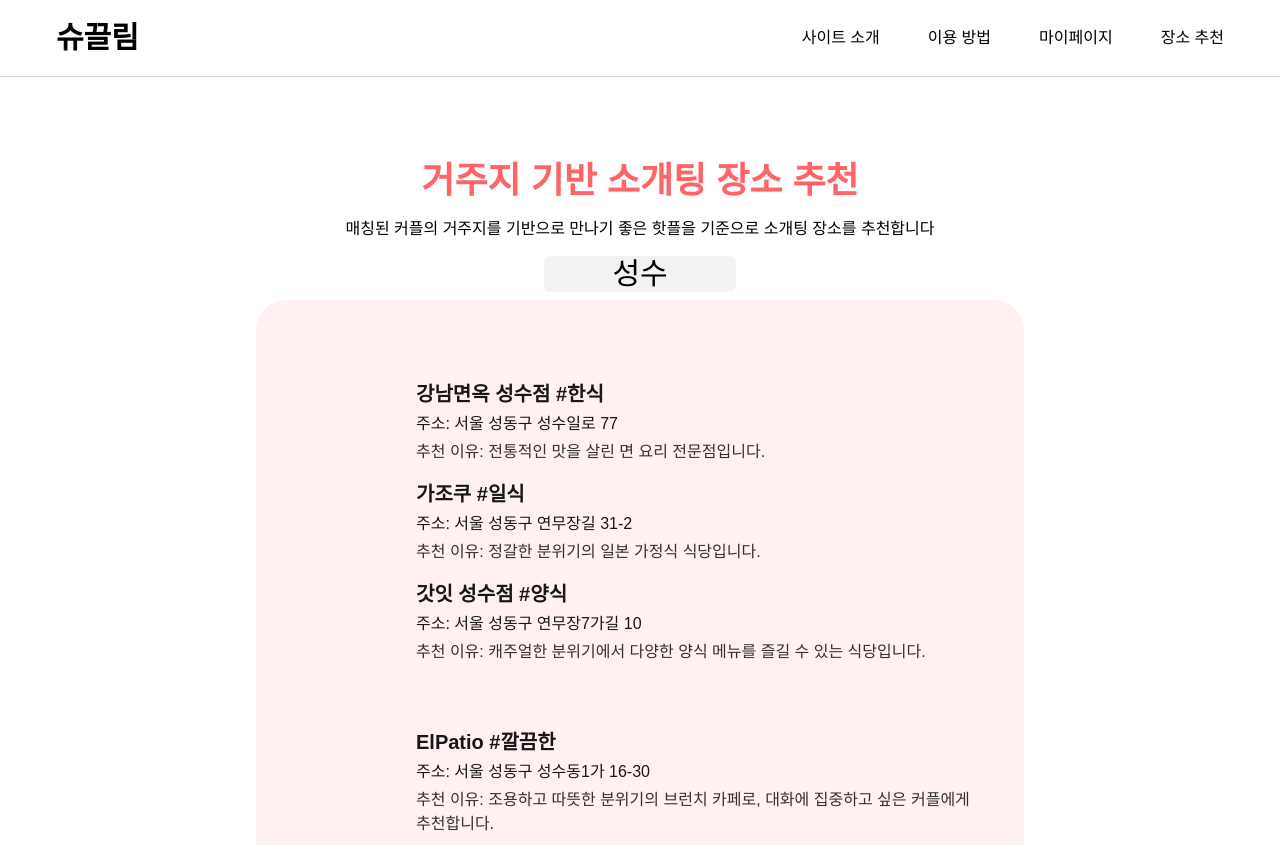
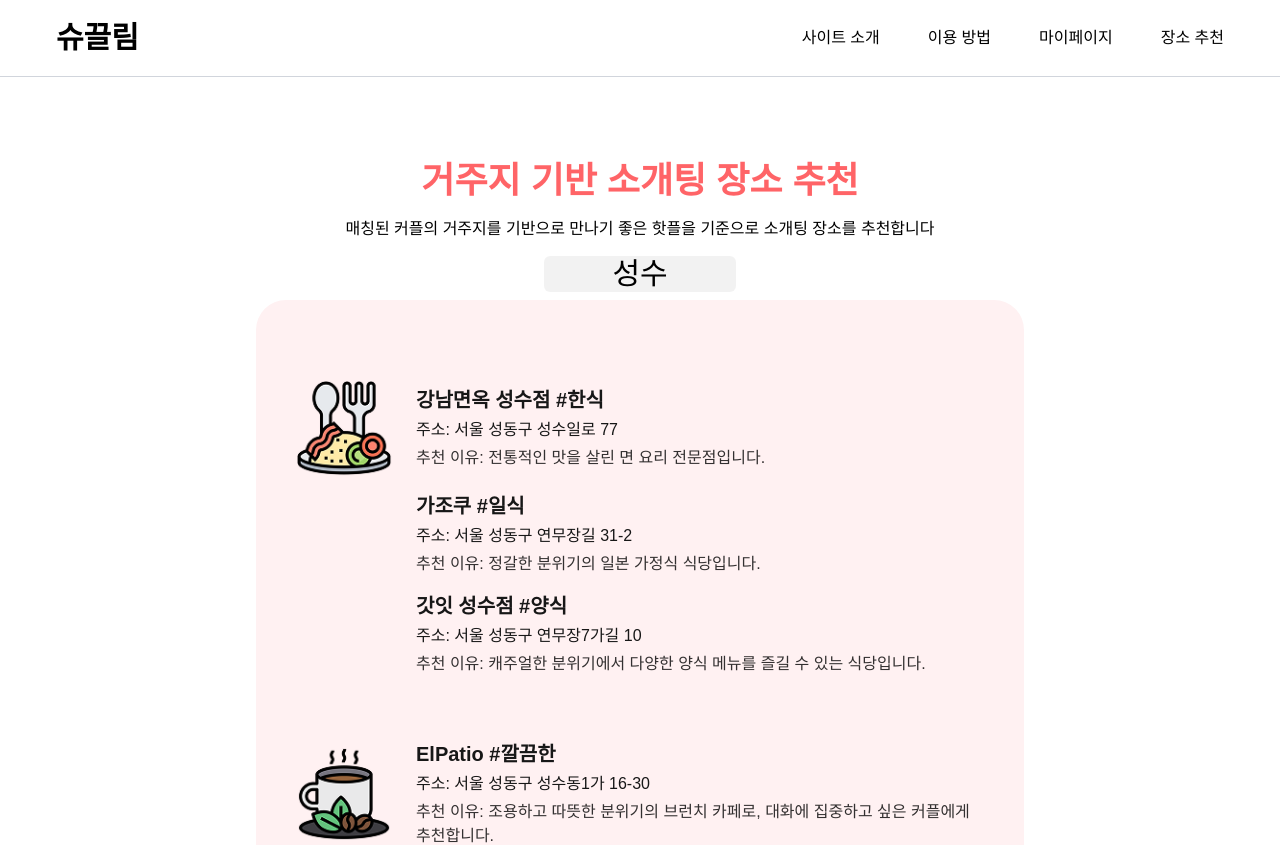
Before and after one commit to CSID-DGU/2025-1-DSCD-outsider-2, a Next.js app in the folder frontend/: page /place_recommend/first_meet in a window 1280 px wide. Shown: the top 845 px of the page. Built offline with nearby package versions, Linux system fonts and the light colour scheme.

Commit message:
first_meet

```diff
--- a/frontend/src/app/place_recommend/first_meet/page.js
+++ b/frontend/src/app/place_recommend/first_meet/page.js
@@ -10,9 +10,9 @@ export default function FirstMeetPlaceRecommendPage() {
 
   // 이미지 매핑 정보 (장소명 → 이미지 파일명)
   const imageMap = {
-    "강남면옥 성수점 (한식)": "맛집.png",
-    "ElPatio": "카페.png",
-    "도화공간 (도자기 클래스)": "놀거리.png",
+    "강남면옥 성수점 #한식": "맛집.png",
+    "ElPatio #깔끔한": "카페.png",
+    "도화공간 (도자기 클래스) #체험프로그램": "놀거리.png",
   };
 
   useEffect(() => {
```
